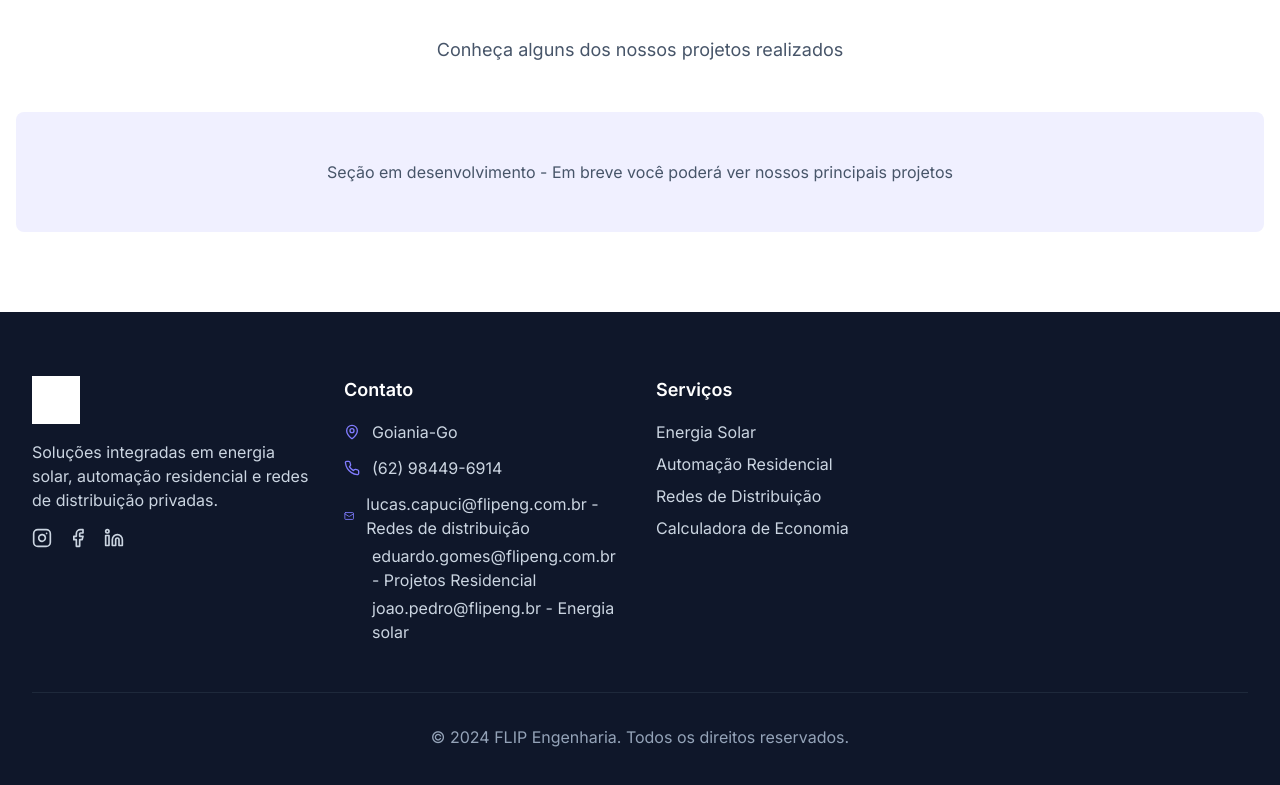
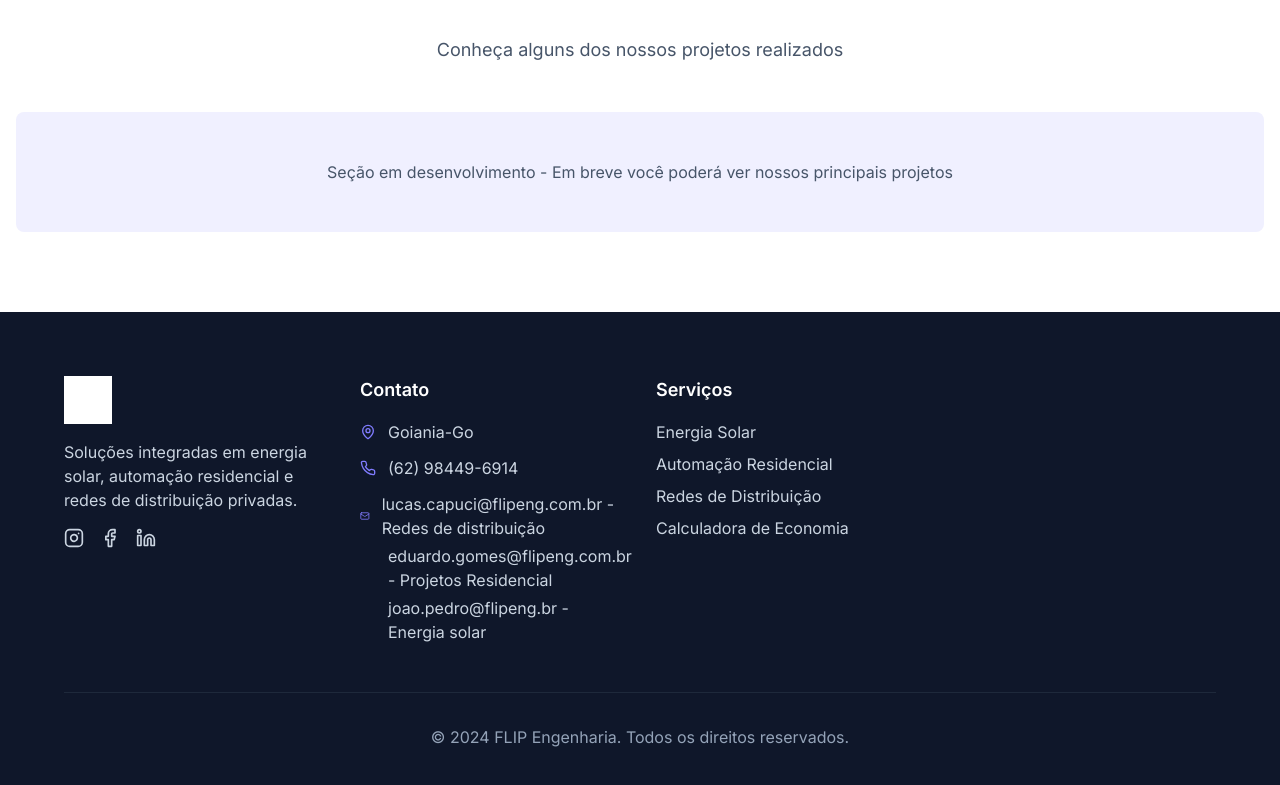
Before and after one commit to Lucas-capuci/flip-energia-digital, a React (Vite) app: page / in a window 1280 px wide. Shown: the part 4228-5013 px from the top of the page. Built offline with nearby package versions, Linux system fonts and the light colour scheme.

Commit message:
Update Footer.tsx

```diff
--- a/src/components/Footer.tsx
+++ b/src/components/Footer.tsx
@@ -4,7 +4,7 @@ import { MapPin, Phone, Mail, Instagram, Facebook, Linkedin } from 'lucide-react
 const Footer = () => {
   return (
     <footer id="contato" className="bg-flip-gray-900 text-white">
-      <div className="max-w-7xl mx-auto px-4 sm:px-6 lg:px-8 py-16">
+      <div className="w-full max-w-screen-xl mx-auto px-6 sm:px-10 lg:px-16 py-16">
         <div className="grid grid-cols-1 md:grid-cols-4 gap-8">
           {/* Company Info */}
           <div className="space-y-4">
@@ -88,7 +88,7 @@ const Footer = () => {
               </li>
             </ul>
           </div>
-        </div> {/* ← ESTA DIV FECHA O GRID */}
+        </div>
 
         <div className="border-t border-flip-gray-800 mt-12 pt-8 text-center text-flip-gray-400">
           <p>&copy; 2024 FLIP Engenharia. Todos os direitos reservados.</p>
```
Lines whose indentation alone changed are shown as unchanged.
